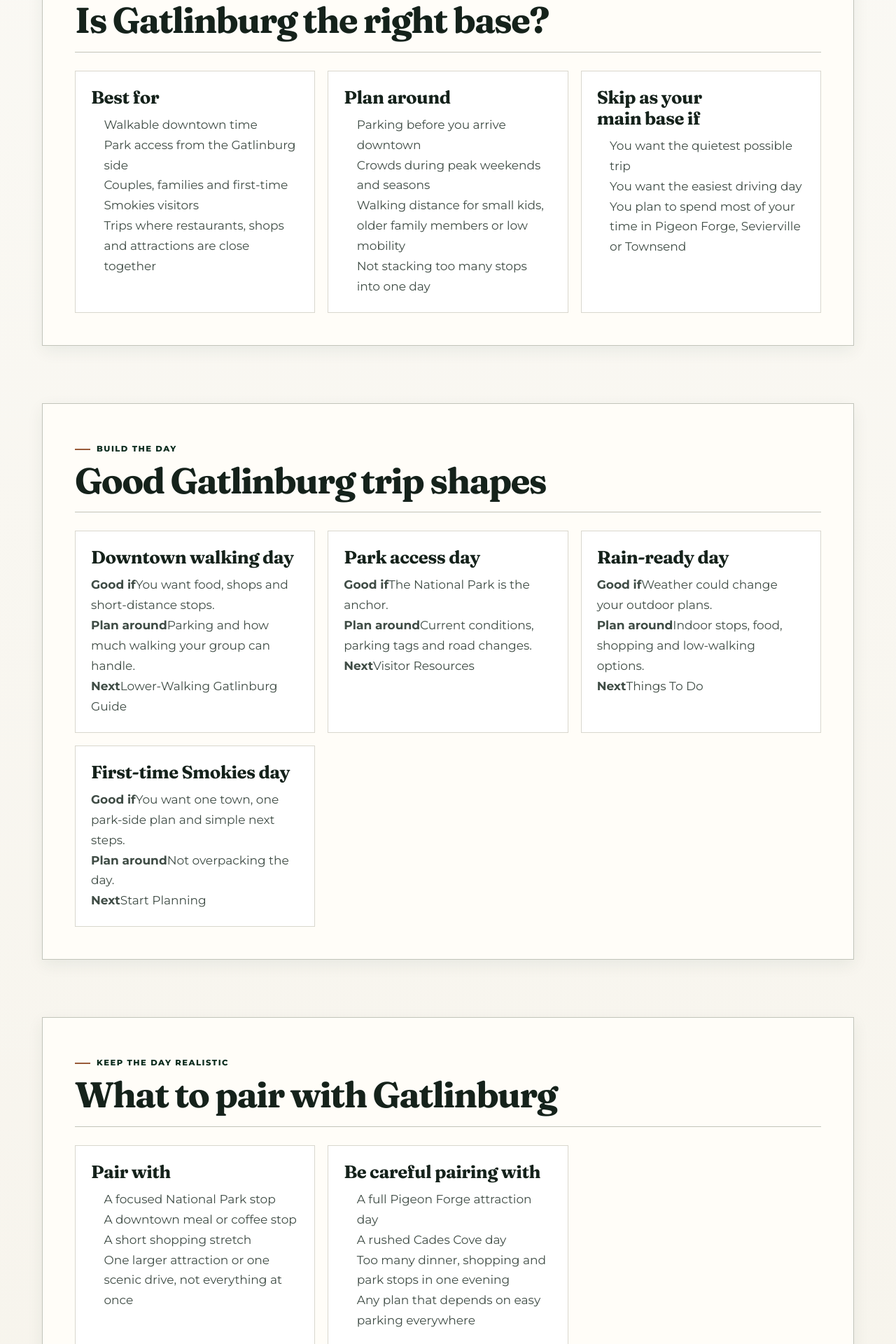
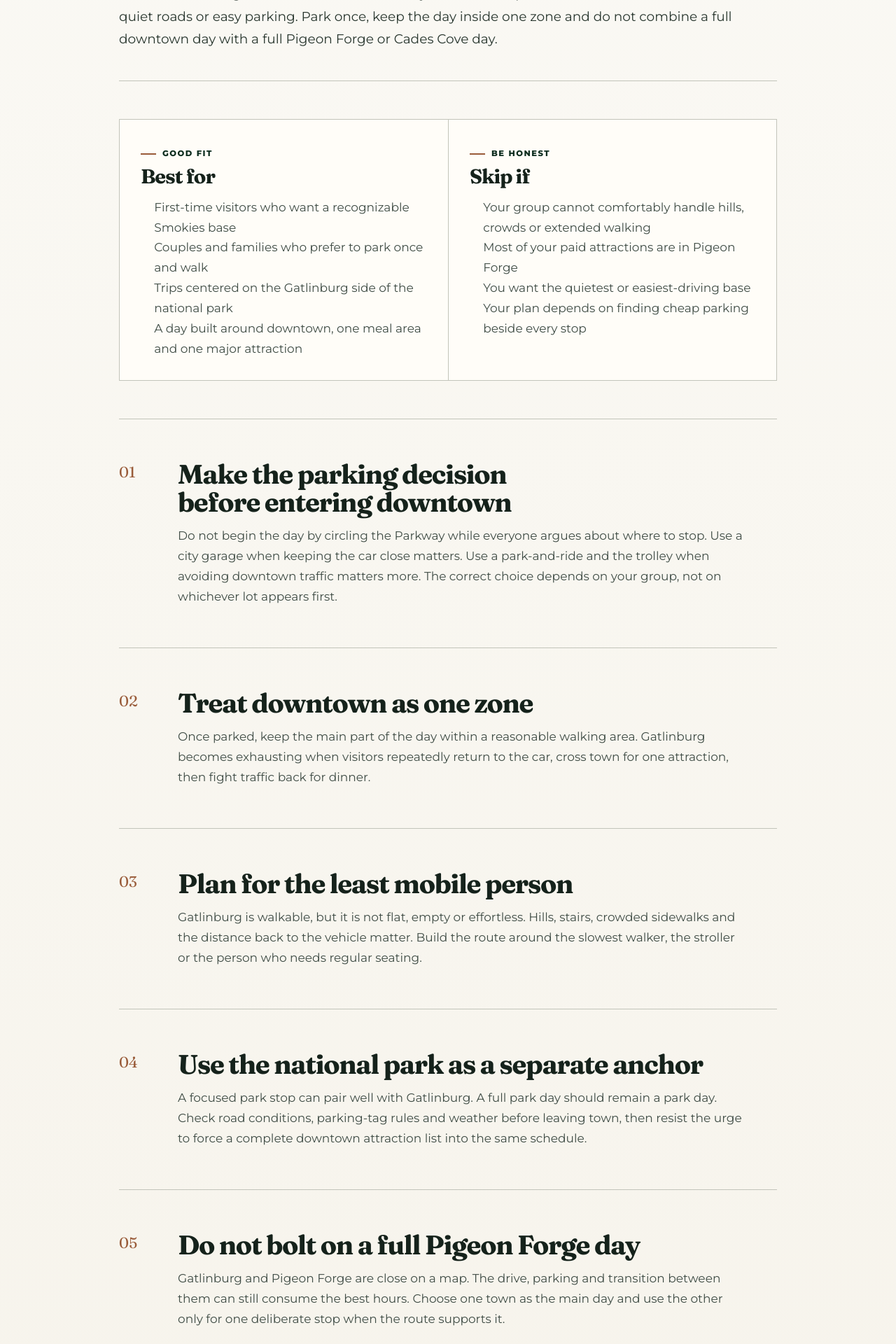
Before and after one commit to masondtorres/smokies-insider-guide, a Next.js app: page /gatlinburg in a window 1280 px wide. Shown: the part 860-2780 px from the top of the page at 70% size. Built offline with nearby package versions, Linux system fonts and the light colour scheme.

Commit message:
Controlled teardown: rebuild Gatlinburg as a focused field guide

```diff
--- a/src/app/gatlinburg/page.tsx
+++ b/src/app/gatlinburg/page.tsx
@@ -1,265 +1,108 @@
-import Link from "next/link";
+import type { Metadata } from "next";
+import { GuidePage, type GuidePageData } from "@/components/guide";
 
-const baseFit = [
+export const metadata: Metadata = {
+  title: "Gatlinburg Trip Planning Guide",
+  description:
+    "A practical Gatlinburg guide for choosing it as a base, handling downtown parking, limiting walking and pairing the town with the national park.",
+  alternates: { canonical: "/gatlinburg" },
+  openGraph: {
+    title: "Gatlinburg Trip Planning Guide | Smoky Insider",
+    description:
+      "Use Gatlinburg for walkability and park access without letting parking, crowds or an overloaded day ruin the trip.",
+    url: "/gatlinburg",
+  },
+};
+
+const page: GuidePageData = {
+  title: "Gatlinburg without wasting the day",
+  description:
+    "Gatlinburg is the strongest Tennessee-side base for walkable downtown time and quick access to the national park. It is also the easiest town to make miserable by arriving without a parking decision or expecting every stop to fit into one afternoon.",
+  directAnswer:
+    "Choose Gatlinburg when downtown walkability and national park access matter more than quiet roads or easy parking. Park once, keep the day inside one zone and do not combine a full downtown day with a full Pigeon Forge or Cades Cove day.",
+  bestFor: [
+    "First-time visitors who want a recognizable Smokies base",
+    "Couples and families who prefer to park once and walk",
+    "Trips centered on the Gatlinburg side of the national park",
+    "A day built around downtown, one meal area and one major attraction",
+  ],
+  skipIf: [
+    "Your group cannot comfortably handle hills, crowds or extended walking",
+    "Most of your paid attractions are in Pigeon Forge",
+    "You want the quietest or easiest-driving base",
+    "Your plan depends on finding cheap parking beside every stop",
+  ],
+  sections: [
     {
-    title: "Best for",
-    items: [
-      "Walkable downtown time",
-      "Park access from the Gatlinburg side",
-      "Couples, families and first-time Smokies visitors",
-      "Trips where restaurants, shops and attractions are close together",
-    ],
+      title: "Make the parking decision before entering downtown",
+      body: "Do not begin the day by circling the Parkway while everyone argues about where to stop. Use a city garage when keeping the car close matters. Use a park-and-ride and the trolley when avoiding downtown traffic matters more. The correct choice depends on your group, not on whichever lot appears first.",
     },
     {
-    title: "Plan around",
-    items: [
-      "Parking before you arrive downtown",
-      "Crowds during peak weekends and seasons",
-      "Walking distance for small kids, older family members or low mobility",
-      "Not stacking too many stops into one day",
-    ],
+      title: "Treat downtown as one zone",
+      body: "Once parked, keep the main part of the day within a reasonable walking area. Gatlinburg becomes exhausting when visitors repeatedly return to the car, cross town for one attraction, then fight traffic back for dinner.",
     },
     {
-    title: "Skip as your main base if",
-    items: [
-      "You want the quietest possible trip",
-      "You want the easiest driving day",
-      "You plan to spend most of your time in Pigeon Forge, Sevierville or Townsend",
-    ],
-  },
-];
-
-const tripShapes = [
-  {
-    title: "Downtown walking day",
-    goodIf: "You want food, shops and short-distance stops.",
-    planAround: "Parking and how much walking your group can handle.",
-    next: "Lower-Walking Gatlinburg Guide",
-    href: "/gatlinburg-without-walking-too-much",
+      title: "Plan for the least mobile person",
+      body: "Gatlinburg is walkable, but it is not flat, empty or effortless. Hills, stairs, crowded sidewalks and the distance back to the vehicle matter. Build the route around the slowest walker, the stroller or the person who needs regular seating.",
     },
     {
-    title: "Park access day",
-    goodIf: "The National Park is the anchor.",
-    planAround: "Current conditions, parking tags and road changes.",
-    next: "Visitor Resources",
-    href: "/visitor-resources",
+      title: "Use the national park as a separate anchor",
+      body: "A focused park stop can pair well with Gatlinburg. A full park day should remain a park day. Check road conditions, parking-tag rules and weather before leaving town, then resist the urge to force a complete downtown attraction list into the same schedule.",
     },
     {
-    title: "Rain-ready day",
-    goodIf: "Weather could change your outdoor plans.",
-    planAround: "Indoor stops, food, shopping and low-walking options.",
-    next: "Things To Do",
-    href: "/things-to-do",
+      title: "Do not bolt on a full Pigeon Forge day",
+      body: "Gatlinburg and Pigeon Forge are close on a map. The drive, parking and transition between them can still consume the best hours. Choose one town as the main day and use the other only for one deliberate stop when the route supports it.",
     },
     {
-    title: "First-time Smokies day",
-    goodIf: "You want one town, one park-side plan and simple next steps.",
-    planAround: "Not overpacking the day.",
-    next: "Start Planning",
+      title: "Keep a rain plan in the same area",
+      body: "Rain moves visitors indoors and can increase waits. Choose one indoor anchor and one nearby meal option before the weather changes. Driving around the county looking for an empty attraction is not a backup plan.",
+    },
+  ],
+  links: [
+    {
+      title: "Smokies parking and trolley guide",
+      description: "Choose a named lot, trolley option and backup before arrival.",
+      href: "/smokies-parking-trolley-guide",
+    },
+    {
+      title: "Gatlinburg or Pigeon Forge",
+      description: "Compare the two main Tennessee-side bases directly.",
+      href: "/gatlinburg-vs-pigeon-forge",
+    },
+    {
+      title: "First trip to the Smokies",
+      description: "Build the region and daily order before buying more tickets.",
+      href: "/first-time-smokies",
+    },
+    {
+      title: "Rainy-day planning",
+      description: "Keep the backup close to the area already in your plan.",
+      href: "/rainy-day",
+    },
+    {
+      title: "Build a trip",
+      description: "Use your group, pace and priorities to shape the day.",
       href: "/start-planning",
     },
-];
-
-const pairings = [
+  ],
+  sources: [
     {
-    title: "Pair with",
-    items: [
-      "A focused National Park stop",
-      "A downtown meal or coffee stop",
-      "A short shopping stretch",
-      "One larger attraction or one scenic drive, not everything at once",
-    ],
+      title: "Great Smoky Mountains National Park current conditions",
+      href: "https://www.nps.gov/grsm/planyourvisit/conditions.htm",
     },
     {
-    title: "Be careful pairing with",
-    items: [
-      "A full Pigeon Forge attraction day",
-      "A rushed Cades Cove day",
-      "Too many dinner, shopping and park stops in one evening",
-      "Any plan that depends on easy parking everywhere",
-    ],
-  },
-];
-
-const planningNotes = [
-  {
-    title: "Parking note",
-    text: "Downtown parking can shape the whole day. Decide where you are heading before you circle town.",
+      title: "National park parking tags",
+      href: "https://www.nps.gov/grsm/planyourvisit/fees.htm",
     },
     {
-    title: "Walking note",
-    text: "Gatlinburg can be easier once parked, but only if your group can handle the walking.",
+      title: "City of Gatlinburg parking information",
+      href: "https://www.gatlinburgtn.gov/page/parking",
     },
-  {
-    title: "Weather note",
-    text: "Rain can move more people indoors. Keep a backup, but do not expect every indoor stop to feel empty.",
-  },
-  {
-    title: "Park note",
-    text: "If your day includes National Park stops, check official park conditions before final decisions.",
-  },
-];
-
-const nextSteps = [
-  {
-    prompt: "Need activities?",
-    next: "Go to Things To Do",
-    href: "/things-to-do",
-  },
-  {
-    prompt: "Need food, shopping or lodging direction?",
-    next: "Go to Eat, Stay & Shop",
-    href: "/eat-stay-shop",
-  },
-  {
-    prompt: "Need park basics, weather or parking guidance?",
-    next: "Go to Visitor Resources",
-    href: "/visitor-resources",
-  },
-  {
-    prompt: "Need deals after choosing your plan?",
-    next: "Go to Coupons and Deals",
-    href: "/deals",
-  },
-  {
-    prompt: "Still choosing your base?",
-    next: "Back to Start Planning",
-    href: "/start-planning",
-  },
-];
+  ],
+  reviewedOn: "July 2026",
+  reviewedOnIso: "2026-07-22",
+};
 
 export default function GatlinburgPage() {
-  return (
-    <main className="destination-page">
-      <header className="destination-header">
-        <Link className="wordmark" href="/">
-          Smoky Insider
-        </Link>
-        <Link className="back-link" href="/start-planning">
-          Start Planning
-        </Link>
-      </header>
-
-      <section className="destination-hero">
-        <p className="eyebrow">Gatlinburg guide</p>
-        <h1>Gatlinburg Smokies Planning Guide</h1>
-        <p>
-          Gatlinburg works best when you want walkability, downtown energy and
-          quick access to the National Park side of the Smokies. It can also
-          punish rushed plans because parking, crowds and tight movement matter.
-        </p>
-      </section>
-
-      <section className="destination-section comparison-section">
-        <div className="destination-heading">
-          <p className="eyebrow">Choose your base</p>
-          <h2>Is Gatlinburg the right base?</h2>
-        </div>
-        <div className="destination-grid">
-          {baseFit.map((card) => (
-            <article className="destination-card" key={card.title}>
-              <h3>{card.title}</h3>
-              <ul className="area-list">
-                {card.items.map((item) => (
-                  <li key={item}>{item}</li>
-                ))}
-              </ul>
-            </article>
-          ))}
-        </div>
-      </section>
-
-      <section className="destination-section guide-card-section">
-        <div className="destination-heading">
-          <p className="eyebrow">Build the day</p>
-          <h2>Good Gatlinburg trip shapes</h2>
-        </div>
-        <div className="destination-grid">
-          {tripShapes.map((card) => (
-            <Link className="destination-card router-card" href={card.href} key={card.title}>
-              <h3>{card.title}</h3>
-              <p className="router-detail">
-                <strong>Good if</strong>
-                {card.goodIf}
-              </p>
-              <p className="router-detail">
-                <strong>Plan around</strong>
-                {card.planAround}
-              </p>
-              <p className="router-detail router-next">
-                <strong>Next</strong>
-                {card.next}
-              </p>
-            </Link>
-          ))}
-        </div>
-      </section>
-
-      <section className="destination-section pairing-section">
-        <div className="destination-heading">
-          <p className="eyebrow">Keep the day realistic</p>
-          <h2>What to pair with Gatlinburg</h2>
-        </div>
-        <div className="destination-grid destination-grid-compact">
-          {pairings.map((card) => (
-            <article className="destination-card" key={card.title}>
-              <h3>{card.title}</h3>
-              <ul className="area-list">
-                {card.items.map((item) => (
-                  <li key={item}>{item}</li>
-                ))}
-              </ul>
-            </article>
-          ))}
-        </div>
-      </section>
-
-      <section className="destination-section field-notes-section">
-        <div className="destination-heading">
-          <p className="eyebrow">Before the day starts</p>
-          <h2>Gatlinburg planning notes</h2>
-        </div>
-        <div className="destination-grid">
-          {planningNotes.map((card) => (
-            <article className="destination-card" key={card.title}>
-              <h3>{card.title}</h3>
-              <p>{card.text}</p>
-            </article>
-          ))}
-        </div>
-      </section>
-
-      <section className="destination-section next-step-panel">
-        <div className="destination-heading">
-          <p className="eyebrow">Next steps from Gatlinburg</p>
-          <h2>Go to the guide your day needs</h2>
-        </div>
-        <nav className="destination-link-grid router-link-grid" aria-label="Gatlinburg planning destinations">
-          {nextSteps.map((step) => (
-            <Link href={step.href} key={step.href}>
-              <span>{step.prompt}</span>
-              <strong>{step.next}</strong>
-            </Link>
-          ))}
-        </nav>
-      </section>
-
-      <aside className="destination-section source-note" aria-labelledby="gatlinburg-park-note">
-        <p className="eyebrow">Official source note</p>
-        <h2 id="gatlinburg-park-note">Check official park sources before final park decisions</h2>
-        <p>
-          Park roads, parking needs, weather and closures can change. Parking
-          tags may be needed for National Park stops.
-        </p>
-        <div className="source-links">
-          <a href="https://www.nps.gov/grsm/planyourvisit/conditions.htm">
-            Current conditions
-          </a>
-          <a href="https://www.nps.gov/grsm/planyourvisit/fees.htm">
-            Parking tags
-          </a>
-        </div>
-      </aside>
-    </main>
-  );
+  return <GuidePage page={page} path="/gatlinburg" />;
 }
```
Lines whose indentation alone changed are shown as unchanged.
